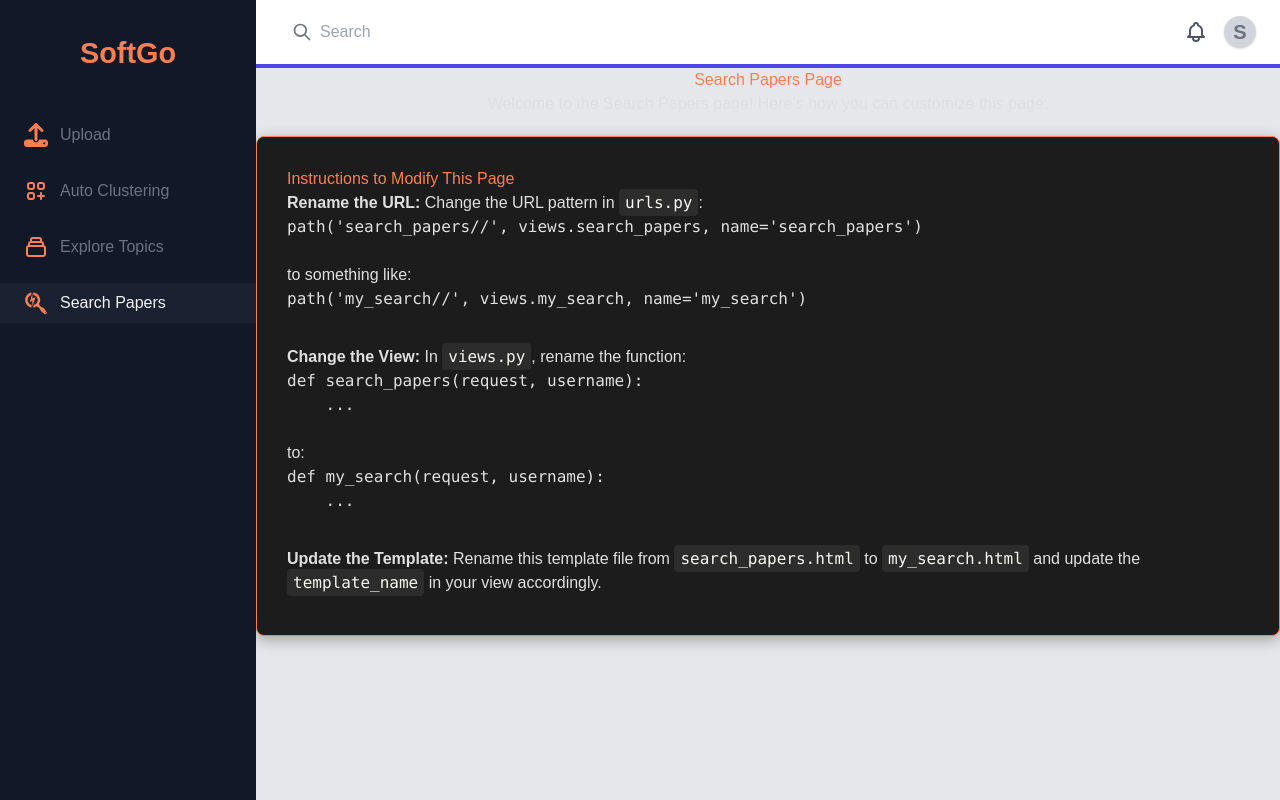
After one commit to VanshPT/SoftGo-Starter-Kit-Quick-Setup-for-Django-Apps, a Django app: a page that uses templates/home/dashboard.html in a window 1280 px wide. The commit adds this page. Run offline with Django 5.2, Linux system fonts and the light colour scheme; the visitor is signed in with stand-in values (Sample User, id 1); some libraries are stand-ins or nearby versions.

Commit message:
instructions to add multiple pages added

```diff
--- a/home/urls.py
+++ b/home/urls.py
@@ -4,6 +4,9 @@ from . import views
 
 urlpatterns = [
     path('', views.landing, name="landing"),
-    path('dashboard/<str:username>/', views.render_dashboard, name="render_dashboard")
+    path('dashboard/<str:username>/', views.render_dashboard, name="render_dashboard"),
+    path('auto_clustering/<str:username>/', views.auto_clustering, name="auto_clustering"),
+    path('explore_topics/<str:username>/', views.explore_topics, name="explore_topics"),
+    path('search_papers/<str:username>/', views.search_papers, name="search_papers"),
 
 ]
--- a/home/views.py
+++ b/home/views.py
@@ -10,3 +10,21 @@ def render_dashboard(request,username):
     user=request.user
     context={'username':user.username, 'first_name':user.first_name, 'last_name':user.last_name, 'email': user.email}
     return render(request, 'home/dashboard_main.html',context)
+
+@login_required
+def auto_clustering(request,username):
+    user=request.user
+    context={'username':user.username, 'first_name':user.first_name, 'last_name':user.last_name, 'email': user.email}
+    return render(request, 'home/render_auto_clustering.html',context)
+
+@login_required
+def explore_topics(request,username):
+    user=request.user
+    context={'username':user.username, 'first_name':user.first_name, 'last_name':user.last_name, 'email': user.email}
+    return render(request, 'home/render_explore_topics.html',context)
+
+@login_required
+def search_papers(request,username):
+    user=request.user
+    context={'username':user.username, 'first_name':user.first_name, 'last_name':user.last_name, 'email': user.email}
+    return render(request, 'home/render_search_papers.html',context)
--- a/templates/home/dashboard.html
+++ b/templates/home/dashboard.html
@@ -77,7 +77,7 @@
 
             <a
               class="flex items-center px-6 py-2 mt-4 {% block auto_clustering %}{% endblock %}"
-              href="#"
+              href="/auto_clustering/ {{ user.username }}/"
             >
               <svg
                 class="w-6 h-6 icon-or-col"
@@ -99,7 +99,7 @@
 
             <a
               class="flex items-center px-6 py-2 mt-4 {% block explore_topics %}{% endblock %}"
-              href="#"
+              href="/explore_topics/{{ user.username }}/"
             >
               <svg
                 class="w-6 h-6 icon-or-col"
@@ -120,12 +120,14 @@
             </a>
             <a
             class="flex items-center px-6 py-2 mt-4 {% block search_papers %}{% endblock %}"
-            href="#"
+            href="/search_papers/ {{ user.username }}"
           >
             <svg class="w-6 h-6 icon-or-col" fill="currentColor"  xmlns="http://www.w3.org/2000/svg" viewBox="0 0 460 512"> <path stroke-linecap="round" stroke-linejoin="round" stroke-width="2" d="M220.6 130.3l-67.2 28.2V43.2L98.7 233.5l54.7-24.2v130.3l67.2-209.3zm-83.2-96.7l-1.3 4.7-15.2 52.9C80.6 106.7 52 145.8 52 191.5c0 52.3 34.3 95.9 83.4 105.5v53.6C57.5 340.1 0 272.4 0 191.6c0-80.5 59.8-147.2 137.4-158zm311.4 447.2c-11.2 11.2-23.1 12.3-28.6 10.5-5.4-1.8-27.1-19.9-60.4-44.4-33.3-24.6-33.6-35.7-43-56.7-9.4-20.9-30.4-42.6-57.5-52.4l-9.7-14.7c-24.7 16.9-53 26.9-81.3 28.7l2.1-6.6 15.9-49.5c46.5-11.9 80.9-54 80.9-104.2 0-54.5-38.4-102.1-96-107.1V32.3C254.4 37.4 320 106.8 320 191.6c0 33.6-11.2 64.7-29 90.4l14.6 9.6c9.8 27.1 31.5 48 52.4 57.4s32.2 9.7 56.8 43c24.6 33.2 42.7 54.9 44.5 60.3s.7 17.3-10.5 28.5zm-9.9-17.9c0-4.4-3.6-8-8-8s-8 3.6-8 8 3.6 8 8 8 8-3.6 8-8z"/></svg>
             <span class="mx-3">Search Papers</span>
           </a>
-            <a
+          {% comment %} ADD BELOW LIKE BLOCKS FOR MORE LINKS ON LEFT PANEL OF DASHBOARD {% endcomment %}
+          {% comment %} ------------------------------------------------------------------------------------------------------------ {% endcomment %}
+            {% comment %} <a
               class="flex items-center px-6 py-2 mt-4 {% block history %}{% endblock %}"
               href="#"
             >
@@ -145,7 +147,8 @@
               </svg>
 
               <span class="mx-3">History</span>
-            </a>
+            </a> {% endcomment %}
+            {% comment %} ------------------------------------------------------------------------------------------------------------ {% endcomment %}
           </nav>
         </div>
         <div class="flex flex-col flex-1 overflow-hidden">
--- a/templates/home/dashboard_main.html
+++ b/templates/home/dashboard_main.html
@@ -5,6 +5,7 @@
 {% block explore_topics %}text-gray-500 hover:bg-gray-700 hover:bg-opacity-25 hover:text-gray-100{% endblock %}
 {% block search_papers %}text-gray-500 hover:bg-gray-700 hover:bg-opacity-25 hover:text-gray-100{% endblock %}
 {% block history %}text-gray-500 hover:bg-gray-700 hover:bg-opacity-25 hover:text-gray-100{% endblock %}
+{% block css %}{% endblock %}
 {% block body %}
 {% comment %} edit below content to make a new page, keep rest contents same, to make the second ex- auto clustering link active, add the text-gray-100... classes of upload to auto clustering and add text-gray-500... classes to rest link blocks  {% endcomment %}
 <main class="flex-1 overflow-x-hidden overflow-y-auto bg-gray-200">
--- /dev/null
+++ b/templates/home/render_search_papers.html
@@ -0,0 +1,88 @@
+{% extends 'home/dashboard.html' %}
+{% block title %}Search Papers{% endblock %}
+{% block upload %}text-gray-500 hover:bg-gray-700 hover:bg-opacity-25 hover:text-gray-100{% endblock %}
+{% block auto_clustering %}text-gray-500 hover:bg-gray-700 hover:bg-opacity-25 hover:text-gray-100{% endblock %}
+{% block explore_topics %}text-gray-500 hover:bg-gray-700 hover:bg-opacity-25 hover:text-gray-100{% endblock %}
+{% block search_papers %}text-gray-100 bg-gray-700 bg-opacity-25 {% endblock %}
+{% block history %}text-gray-500 hover:bg-gray-700 hover:bg-opacity-25 hover:text-gray-100{% endblock %}
+{% block css %}
+<style>
+    /* Remove this CSS and add your own for customization */
+    body {
+        background-color: #121212;
+        color: #e0e0e0;
+        font-family: 'Arial', sans-serif;
+    }
+
+    h1 {
+        color: #ff7f50;
+        text-align: center;
+        margin-bottom: 20px;
+    }
+
+    .instructions {
+        background-color: #1c1c1c;
+        border: 1px solid #ff7f50;
+        border-radius: 8px;
+        padding: 30px;
+        margin-top: 20px;
+        box-shadow: 0 4px 15px rgba(0, 0, 0, 0.3);
+    }
+
+    h2 {
+        color: #ff7f50;
+        margin-bottom: 15px;
+    }
+
+    ol {
+        list-style-type: decimal;
+        padding-left: 20px;
+    }
+
+    li {
+        margin-bottom: 10px;
+        line-height: 1.5;
+    }
+
+    code {
+        background-color: #2c2c2c;
+        color: #f8f8f2;
+        padding: 4px 6px;
+        border-radius: 4px;
+    }
+</style>
+{% endblock %}
+{% block body %}
+{% comment %} edit below content to make a new page, keep rest contents same, to make the search papers link active, add the text-gray-100... classes of upload to search papers and add text-gray-500... classes to rest link blocks  {% endcomment %}
+<h1>Search Papers Page</h1>
+<p style="text-align: center;">Welcome to the Search Papers page! Here’s how you can customize this page:</p>
+
+<div class="instructions">
+    <h2>Instructions to Modify This Page</h2>
+    <ol>
+        <li><strong>Rename the URL:</strong> Change the URL pattern in <code>urls.py</code>:
+            <pre>
+path('search_papers/<str:username>/', views.search_papers, name='search_papers')
+            </pre>
+            to something like:
+            <pre>
+path('my_search/<str:username>/', views.my_search, name='my_search')
+            </pre>
+        </li>
+        <li><strong>Change the View:</strong> In <code>views.py</code>, rename the function:
+            <pre>
+def search_papers(request, username):
+    ...
+            </pre>
+            to:
+            <pre>
+def my_search(request, username):
+    ...
+            </pre>
+        </li>
+        <li><strong>Update the Template:</strong> Rename this template file from <code>search_papers.html</code> to <code>my_search.html</code> and update the <code>template_name</code> in your view accordingly.</li>
+    </ol>
+</div>
+{% comment %} edit till here to make a new page  {% endcomment %}
+{% endblock %}
+{% block js %}{% endblock %}
```
Also changed, not shown: templates/home/render_auto_clustering.html (added, +88 -0 lines), templates/home/render_explore_topics.html (added, +88 -0 lines).
